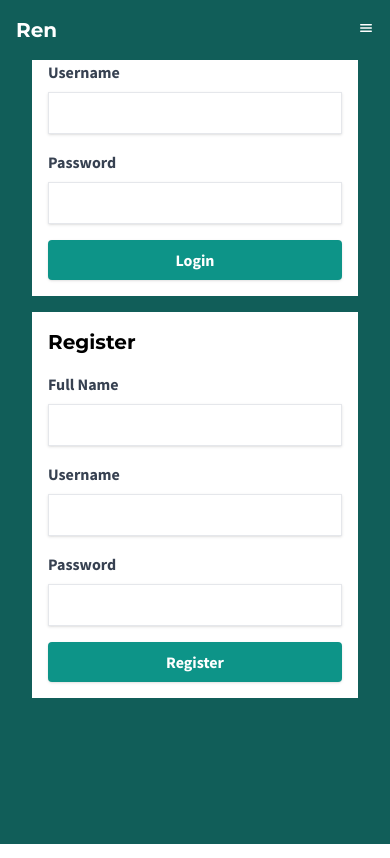
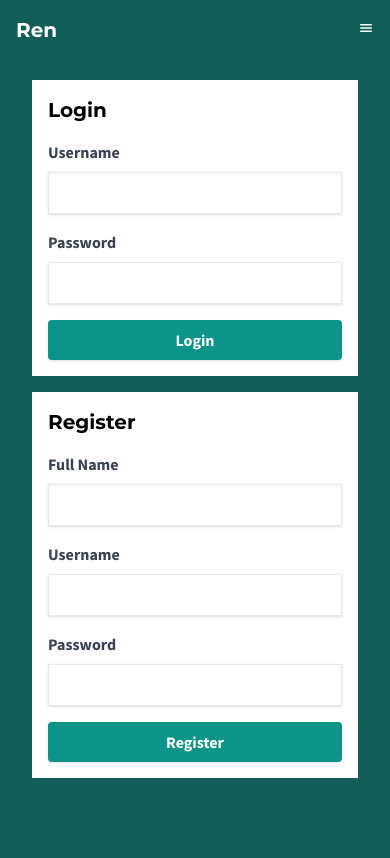
Before and after one commit to rorre/ristek-assignment, a Next.js app in the folder frontend/: page /auth in a window 390 px wide. Built offline with nearby package versions, Linux system fonts and the light colour scheme; no server answers.

Commit message:
Fix mobile box getting covered by navbar

```diff
--- a/frontend/pages/auth.tsx
+++ b/frontend/pages/auth.tsx
@@ -15,7 +15,11 @@ const AuthPage: NextPage = () => {
 
   return (
     <div className="w-full min-h-screen bg-teal-800">
-      <div className="flex md:flex-row flex-col min-h-screen md:justify-between md:items-center  space-y-4 md:space-y-0 md:space-x-8 px-8">
+      <div
+        className="flex md:flex-row flex-col
+                      min-h-screen md:justify-between md:items-center
+                      space-y-4 md:space-y-0 md:space-x-8 px-8 py-20"
+      >
         <div className="md:basis-1/2">
           <LoginBox />
         </div>
```
